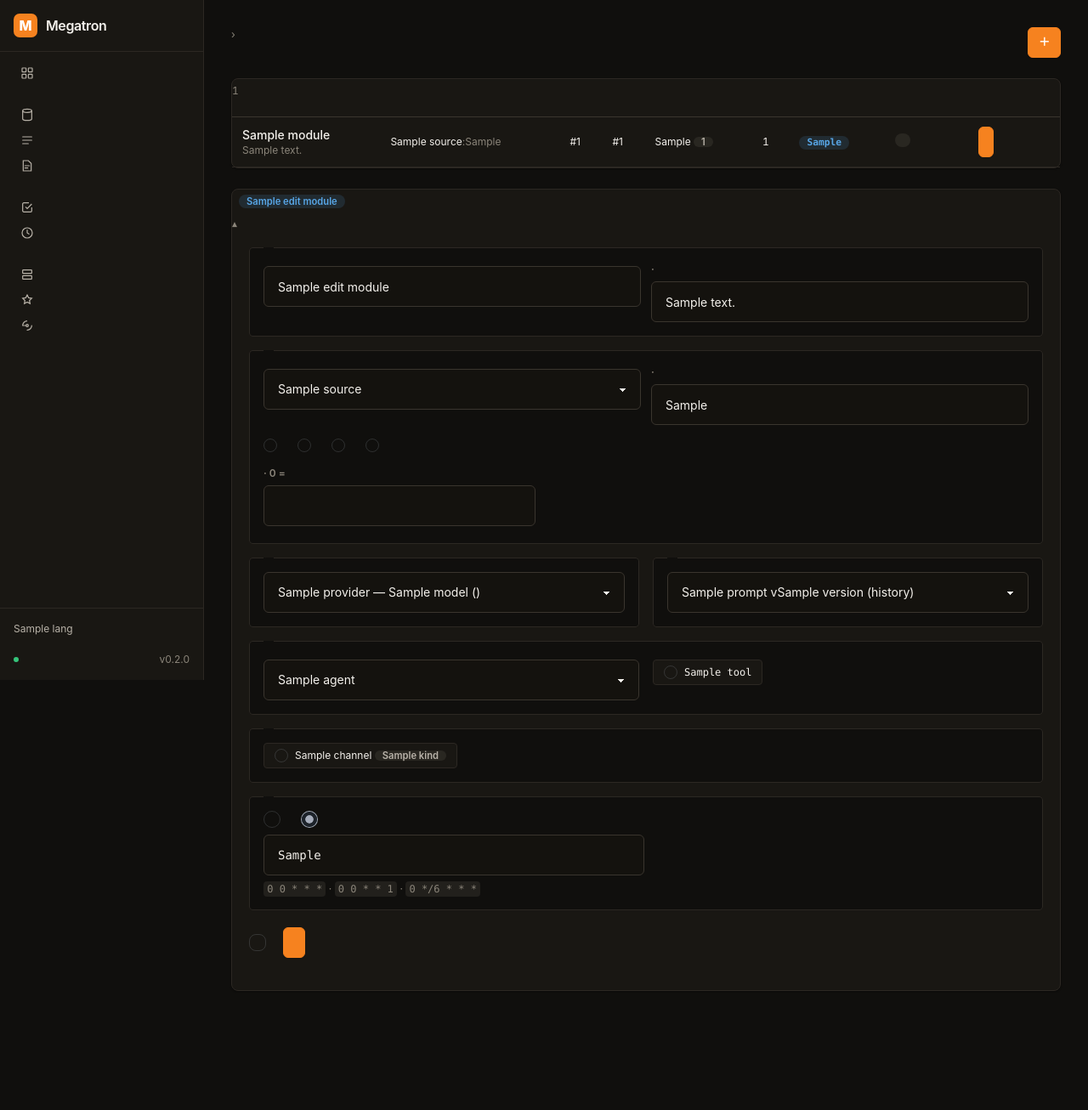
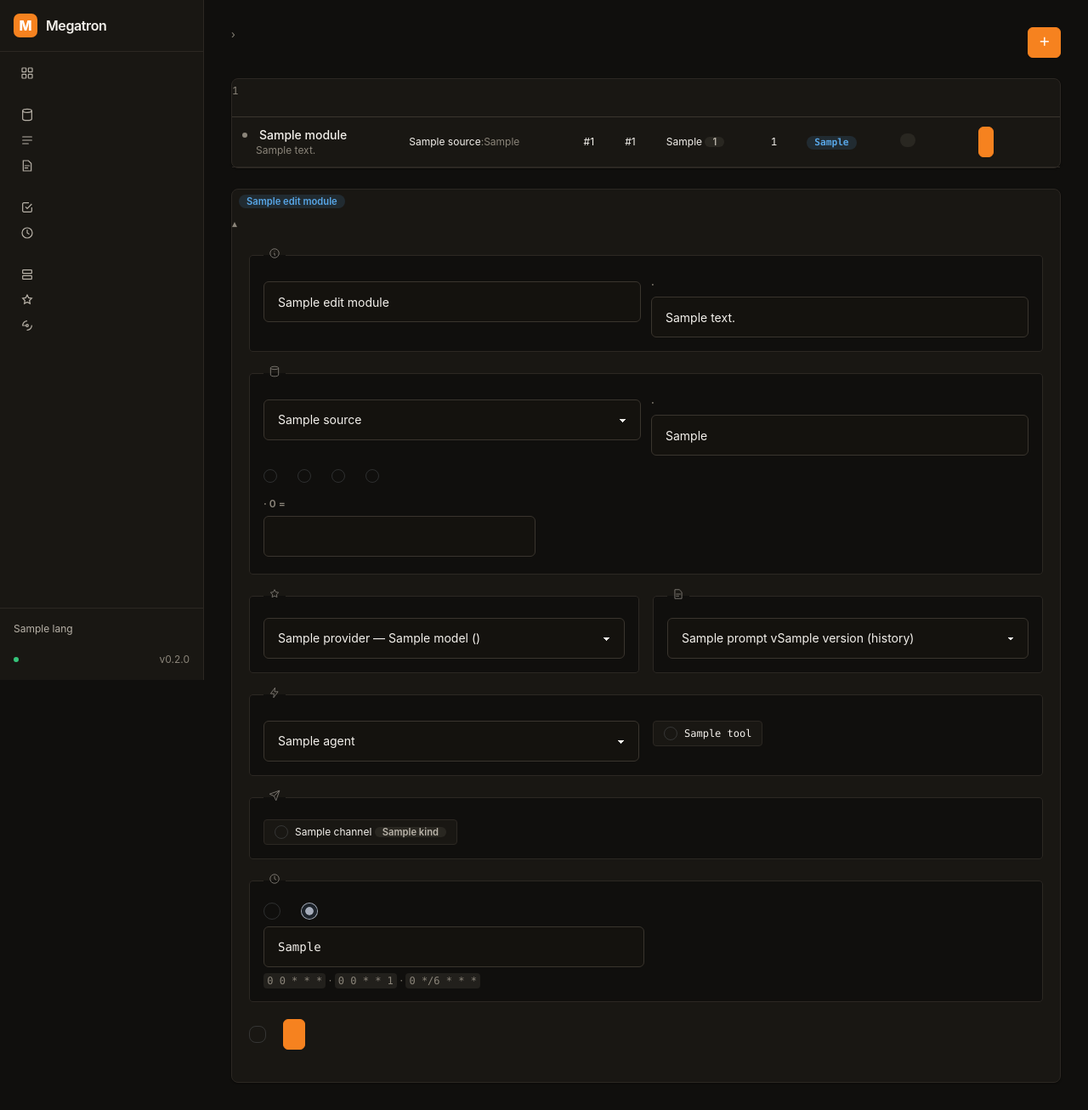
Before and after one commit to ElectQ/Megatron, a FastAPI app: template src/megatron/web/templates/modules.html in a window 1280 px wide. Shown: the whole page at 85% size. Before the commit the page ends 1166 px from the top, so only its background shows below. Run offline with FastAPI, Linux system fonts and the light colour scheme; the template is opened without the code that fills it: most values are stand-ins (such as "Sample title", 1, 10 or a date in 2020); some libraries are stand-ins or nearby versions.

Commit message:
feat(frontend): Tasks list shows run health; form sections get icons
- Each task row now carries a health status dot (disabled=grey, no runs=blue,
  >=80% success=green, 50-80%=amber, <50%=red), last-run timestamp, and a
  success-rate · run-count line — sourced from a per-module stats fetch merged
  into the route.
- Form fieldset legends each get a small leading icon (basic/source/model/
  prompt/agent/delivery/execution) for faster scanning.
- i18n entries added for the new labels.

Co-Authored-By: Claude Opus 4.8 (1M context) <noreply@anthropic.com>

```diff
--- a/src/megatron/web/i18n.py
+++ b/src/megatron/web/i18n.py
@@ -102,6 +102,8 @@ _ZH: dict[str, str] = {
     "Status": "状态",
     "Actions": "操作",
     "manual": "手动",
+    "last run": "上次",
+    "runs": "次",
     "enabled": "已启用",
     "disabled": "已停用",
     "Run": "运行",
--- a/src/megatron/web/templates/modules.html
+++ b/src/megatron/web/templates/modules.html
@@ -36,10 +36,16 @@
             {% for m in modules %}
                 {% set prov = (providers | selectattr('id','equalto', m.provider_id) | list | first) %}
                 {% set pr = (prompts | selectattr('id','equalto', m.prompt_template_id) | list | first) %}
+                {% set st = stats.get(m.id) %}
+                {% set health = 'neutral' if not m.enabled else ('info' if not (st and st.runs) else ('success' if st.success_rate >= 80 else ('error' if st.success_rate < 50 else 'warning'))) %}
                 <tr>
                     <td>
-                        <div class="font-medium text-sm">{{ m.name }}</div>
-                        {% if m.description %}<div class="text-xs text-muted">{{ m.description }}</div>{% endif %}
+                        <div class="flex items-center gap-2">
+                            <span class="status-dot {{ health }}"></span>
+                            <span class="font-medium text-sm">{{ m.name }}</span>
+                        </div>
+                        {% if m.description %}<div class="text-xs text-muted ml-4">{{ m.description }}</div>{% endif %}
+                        {% if st and st.last_run %}<div class="text-xs text-muted ml-4">{{ t('last run') }} {{ st.last_run[:16]|replace('T',' ') }}</div>{% endif %}
                     </td>
                     <td class="text-xs">{{ m.source }}{% if m.source_ref %}<span class="text-muted">:{{ m.source_ref }}</span>{% endif %}</td>
                     <td class="text-xs">{{ prov.name if prov else '#' ~ m.provider_id }}</td>
@@ -54,7 +60,10 @@
                     <td class="text-xs">
                         {% if m.schedule_cron %}<span class="badge badge-info badge-sm font-mono">{{ m.schedule_cron }}</span>{% else %}<span class="text-muted">{{ t('manual') }}</span>{% endif %}
                     </td>
-                    <td>{% if m.enabled %}<span class="badge badge-success badge-sm">{{ t('enabled') }}</span>{% else %}<span class="badge badge-ghost badge-sm">{{ t('disabled') }}</span>{% endif %}</td>
+                    <td>
+                        {% if m.enabled %}<span class="badge badge-success badge-sm">{{ t('enabled') }}</span>{% else %}<span class="badge badge-ghost badge-sm">{{ t('disabled') }}</span>{% endif %}
+                        {% if st and st.runs %}<div class="text-xs text-muted tabular mt-1">{{ st.success_rate }}% · {{ st.runs }} {{ t('runs') }}</div>{% endif %}
+                    </td>
                     <td>
                         <div class="flex gap-1 justify-end">
                             <button class="btn btn-xs btn-primary" data-run-id="{{ m.id }}" data-run-name="{{ m.name }}" onclick="runModule(this)">{{ t('Run') }}</button>
@@ -78,6 +87,19 @@
     {% endif %}
 </div>
 
+{%- macro secicon(name) -%}
+<svg width="14" height="14" viewBox="0 0 24 24" fill="none" stroke="currentColor" stroke-width="1.7" style="opacity:.6" aria-hidden="true">
+{%- if name=='info' -%}<circle cx="12" cy="12" r="9"/><path d="M12 8h.01M11 12h1v4h1" stroke-linecap="round"/>
+{%- elif name=='db' -%}<ellipse cx="12" cy="5" rx="8" ry="3"/><path d="M4 5v14c0 1.7 3.6 3 8 3s8-1.3 8-3V5"/>
+{%- elif name=='star' -%}<path d="M12 3l2.5 5 5.5.8-4 3.9 1 5.5-5-2.6-5 2.6 1-5.5-4-3.9 5.5-.8z"/>
+{%- elif name=='doc' -%}<path d="M5 3h9l5 5v13H5z"/><path d="M8 12h8M8 16h5" stroke-linecap="round"/>
+{%- elif name=='bolt' -%}<path d="M13 2L4 14h7l-1 8 9-12h-7z" stroke-linejoin="round"/>
+{%- elif name=='send' -%}<path d="M22 2L11 13M22 2l-7 20-4-9-9-4z" stroke-linejoin="round"/>
+{%- elif name=='clock' -%}<circle cx="12" cy="12" r="9"/><path d="M12 7v5l3 2" stroke-linecap="round"/>
+{%- endif -%}
+</svg>
+{%- endmacro -%}
+
 <!-- Add / edit form, collapsed unless editing or first-run -->
 <details id="task-form" class="card" {% if edit_module or not modules %}open{% endif %}>
     <summary class="card-h cursor-pointer select-none" style="list-style:none">
@@ -95,7 +117,7 @@
 
             <!-- Basic info -->
             <fieldset class="rounded p-4" style="background:var(--bg-body);border:1px solid var(--border);">
-                <legend class="field-label px-1">{{ t('Basic info') }}</legend>
+                <legend class="field-label px-1"><span class="inline-flex items-center gap-1.5">{{ secicon('info') }}{{ t('Basic info') }}</span></legend>
                 <div class="grid grid-cols-1 md:grid-cols-2 gap-3">
                     <div>
                         <label class="field-label">{{ t('Task name') }}</label>
@@ -110,7 +132,7 @@
 
             <!-- Data source -->
             <fieldset class="rounded p-4" style="background:var(--bg-body);border:1px solid var(--border);">
-                <legend class="field-label px-1">{{ t('Data source') }}</legend>
+                <legend class="field-label px-1"><span class="inline-flex items-center gap-1.5">{{ secicon('db') }}{{ t('Data source') }}</span></legend>
                 <div class="grid grid-cols-1 md:grid-cols-2 gap-3">
                     <div>
                         <label class="field-label">{{ t('Source type') }}</label>
@@ -167,7 +189,7 @@
             <!-- Model + prompt side by side -->
             <div class="grid grid-cols-1 md:grid-cols-2 gap-4">
                 <fieldset class="rounded p-4" style="background:var(--bg-body);border:1px solid var(--border);">
-                    <legend class="field-label px-1">{{ t('Model') }}</legend>
+                    <legend class="field-label px-1"><span class="inline-flex items-center gap-1.5">{{ secicon('star') }}{{ t('Model') }}</span></legend>
                     <select name="provider_id" class="select select-bordered w-full" required>
                         {% for p in providers %}<option value="{{ p.id }}" {{ 'selected' if edit_module and edit_module.provider_id == p.id else '' }}>{{ p.name }} — {{ p.model }}{% if not p.enabled %} ({{ t('disabled') }}){% endif %}</option>{% endfor %}
                     </select>
@@ -175,7 +197,7 @@
                 </fieldset>
 
                 <fieldset class="rounded p-4" style="background:var(--bg-body);border:1px solid var(--border);">
-                    <legend class="field-label px-1">{{ t('Prompt template') }}</legend>
+                    <legend class="field-label px-1"><span class="inline-flex items-center gap-1.5">{{ secicon('doc') }}{{ t('Prompt template') }}</span></legend>
                     <select name="prompt_template_id" class="select select-bordered w-full" required>
                         {% for p in prompts %}<option value="{{ p.id }}" {{ 'selected' if edit_module and edit_module.prompt_template_id == p.id else '' }}>{{ p.name }} v{{ p.version }}{% if not p.is_active %} (history){% endif %}</option>{% endfor %}
                     </select>
@@ -185,7 +207,7 @@
 
             <!-- Agent + tools -->
             <fieldset class="rounded p-4" style="background:var(--bg-body);border:1px solid var(--border);">
-                <legend class="field-label px-1">{{ t('Agent mode') }}</legend>
+                <legend class="field-label px-1"><span class="inline-flex items-center gap-1.5">{{ secicon('bolt') }}{{ t('Agent mode') }}</span></legend>
                 <div class="grid grid-cols-1 md:grid-cols-2 gap-4">
                     <div>
                         <label class="field-label">{{ t('Agent backend') }}</label>
@@ -210,7 +232,7 @@
 
             <!-- Delivery -->
             <fieldset class="rounded p-4" style="background:var(--bg-body);border:1px solid var(--border);">
-                <legend class="field-label px-1">{{ t('Delivery') }}</legend>
+                <legend class="field-label px-1"><span class="inline-flex items-center gap-1.5">{{ secicon('send') }}{{ t('Delivery') }}</span></legend>
                 {% set active_channels = edit_module.webhook_channel_ids if edit_module else [] %}
                 <div class="flex flex-wrap gap-2">
                     {% for c in channels %}
@@ -225,7 +247,7 @@
 
             <!-- Execution -->
             <fieldset class="rounded p-4" style="background:var(--bg-body);border:1px solid var(--border);">
-                <legend class="field-label px-1">{{ t('Execution mode') }}</legend>
+                <legend class="field-label px-1"><span class="inline-flex items-center gap-1.5">{{ secicon('clock') }}{{ t('Execution mode') }}</span></legend>
                 <div class="flex gap-4 mb-2">
                     <label class="cursor-pointer flex items-center gap-2">
                         <input type="radio" name="exec_mode" value="manual" class="radio radio-sm" {{ 'checked' if not (edit_module and edit_module.schedule_cron) else '' }} onchange="toggleCron()">
```
Also changed, not shown: src/megatron/web/ui.py (+8 -1 lines).
